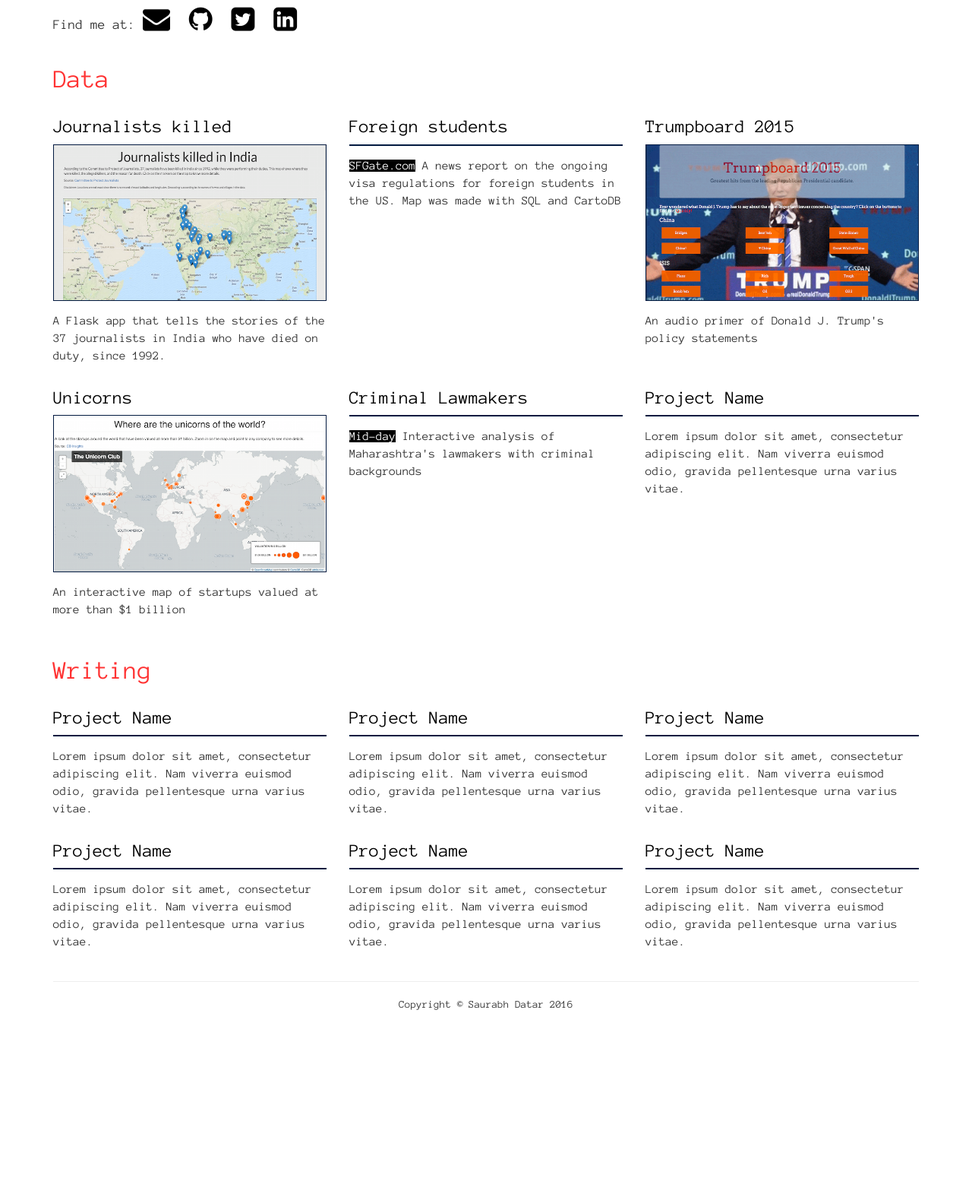
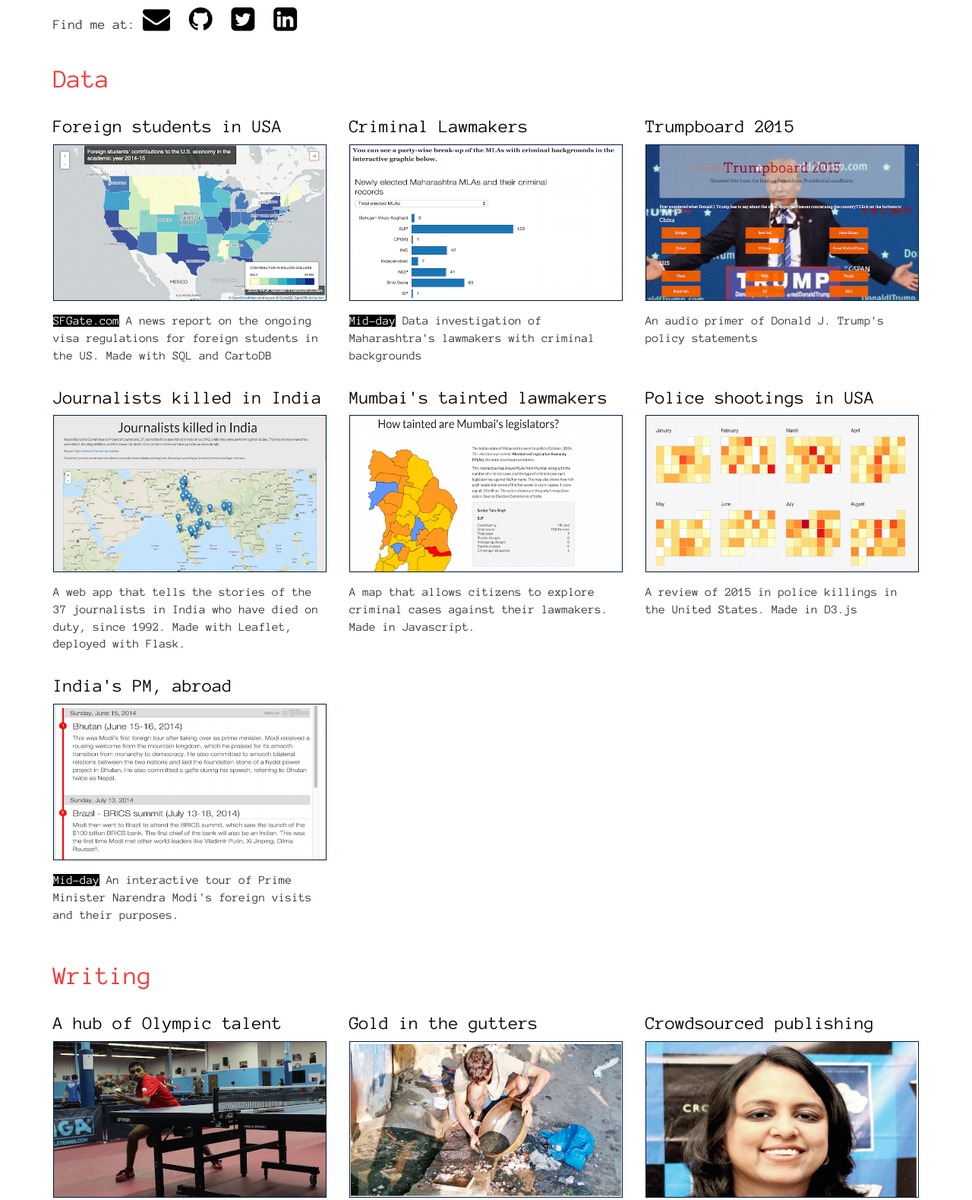
Before and after one commit to ssdatar/ssdatar.github.io, a plain HTML site: page index.html in a window 1280 px wide. Shown: the part 282-1861 px from the top of the page at 76% size. Before the commit the page ends 1634 px from the top, so only its background shows below. Drawn offline with Linux system fonts and the light colour scheme.

Commit message:
Updated home page

```diff
--- a/index.html
+++ b/index.html
@@ -10,7 +10,7 @@
     <meta name="author" content="Saurabh Datar">
     <meta name="description" content="Saurabh Datar. Journalist. Programmer">
     <meta name="keywords" content="Saurabh Datar, journalist, data journalism, portfolio, reporting, writing, coding, programming, Stanford, data visualization, news applications">
-    <title>Saurabh Datar. Journalist + Coder</title>
+    <title>Saurabh Datar. Visual journalist.</title>
     <link href="css/bootstrap.min.css" rel="stylesheet">
 
     <!-- Custom CSS -->
@@ -24,7 +24,6 @@
         <script src="https://oss.maxcdn.com/libs/html5shiv/3.7.0/html5shiv.js"></script>
         <script src="https://oss.maxcdn.com/libs/respond.js/1.4.2/respond.min.js"></script>
     <![endif]-->
-
 </head>
 
 <body>
@@ -46,8 +45,8 @@
             <div class="col-lg-12 intro">
                 <h1>Saurabh Datar</h1>
                 <h4>Journalist. Programmer</h4>
-                <p> Hello, I'm a graduate journalism student at Stanford University, with a focus on data-driven storytelling. Before this, I worked as a journalist in India. I am interested in using code and data to tell compelling stories. That was the tl;dr version. For the juicy details, click <a href="./about.html">here</a>.<p>
-                <p>And here is my <a href="./assets/saurabhdatar.pdf" target="blank">resume<sup>[pdf]</sup></a>.</p>
+                <p> Hello, I'm a graduate journalism student at Stanford University, with a focus on data-driven storytelling. Before this, I worked as a journalist in India. I am interested in using code and data to tell compelling stories. That was the tl;dr version. For the juicy details, click <a class="linkout"href="./about.html">here</a>.<p>
+                <p>And here is my <a class="linkout" href="./assets/saurabhdatar.pdf" target="blank">resume<sup>[pdf]</sup></a>.</p>
 
                 <p>Find me at:
                     <a href="mailto:saurabhsdatar@gmail.com" target="_blank"><i class="fa fa-envelope fa-2x icon"></i></a>
@@ -63,30 +62,31 @@
     <section id="code-projects">
         <div class="row data">
           <h2>Data</h2>
-            <div class="col-md-4 col-sm-4 portfolio-item">
+            <div class="col-md-4 portfolio-item">
                 <h3>
-                    <a href="http://ssdatar.github.io/journalistskilled/build/index.html">Journalists killed</a>
+                    <a href="http://blog.sfgate.com/inthepeninsula/2015/12/15/foreign-stem-students-work-program/">Foreign students in USA</a>
                 </h3>
-                <a href="#">
-                    <img class="img-responsive" src="./assets/journalists.png" alt="">
+                <a href="http://blog.sfgate.com/inthepeninsula/2015/12/15/foreign-stem-students-work-program/">
+                    <img class="img-responsive" src="./assets/foreign-students.png" alt="">
                 </a>
-                <p>A Flask app that tells the stories of the 37 journalists in India who have died on duty, since 1992.</p>
-            </div>
-            <div class="col-md-4 col-sm-4 portfolio-item">
-                <h3>
-                    <a href="#">Foreign students</a>
-                </h3>
-                <a href="#">
-                    <img class="img-responsive" src="./assets/" alt="">
-                </a>
-                <p><span>SFGate.com</span> A news report on the ongoing visa regulations for foreign students in the US. Map was made with SQL and CartoDB</p>
+                <p><span> SFGate.com</span> A news report on the ongoing visa regulations for foreign students in the US. Made with SQL and CartoDB</p>
             </div>
 
-            <div class="col-md-4 col-sm-4 portfolio-item">
+            <div class="col-md-4 portfolio-item">
                 <h3>
-                    <a href="#">Trumpboard 2015</a>
+                    <a href="http://www.mid-day.com/articles/57-per-cent-of-mlas-in-maharashtra-have-criminal-records/15704165">Criminal Lawmakers</a>
                 </h3>
-                <a href="#">
+                <a href="http://www.mid-day.com/articles/57-per-cent-of-mlas-in-maharashtra-have-criminal-records/15704165">
+                    <img class="img-responsive" src="./assets/mla.png" alt="">
+                </a>
+                <p><span> Mid-day</span> Data investigation of Maharashtra's lawmakers with criminal backgrounds</p>
+            </div>
+
+            <div class="col-md-4 portfolio-item">
+                <h3>
+                    <a href="http://ssdatar.github.io/trumpboard/index.html">Trumpboard 2015</a>
+                </h3>
+                <a href="http://ssdatar.github.io/trumpboard/index.html">
                     <img class="img-responsive" src="./assets/trump.png" alt="">
                 </a>
                 <p>An audio primer of Donald J. Trump's policy statements</p>
@@ -97,36 +97,49 @@
 
         <!-- row -->
         <div class="row data">
-            <div class="col-md-4 col-sm-4 portfolio-item">
+            <div class="col-md-4 portfolio-item">
                 <h3>
-                    <a href="#">Unicorns</a>
-                </h3>
-                <a href="http://ssdatar.github.io/unicorns/index.html">
-                    <img class="img-responsive" src="./assets/unicorns.png" alt="">
-                </a>
-                <p>An interactive map of startups valued at more than $1 billion</p>
-            </div>
-            <div class="col-md-4 col-sm-4 portfolio-item">
-                <h3>
-                    <a href="#">Criminal Lawmakers</a>
+                    <a href="http://ssdatar.github.io/journalistskilled/build/index.html">Journalists killed in India</a>
                 </h3>
                 <a href="#">
-                    <img class="img-responsive" src="./assets/" alt="">
+                    <img class="img-responsive" src="./assets/journalists.png" alt="">
                 </a>
-                <p><span>Mid-day</span> Interactive analysis of Maharashtra's lawmakers with criminal backgrounds</p>
+                <p>A web app that tells the stories of the 37 journalists in India who have died on duty, since 1992. Made with Leaflet, deployed with Flask.</p>
             </div>
 
-            <div class="col-md-4 col-sm-4 portfolio-item">
+            <div class="col-md-4 portfolio-item">
                 <h3>
-                    <a href="#">Project Name</a>
+                    <a href="http://ssdatar.github.io/criminalmlas/index.html">Mumbai's tainted lawmakers</a>
                 </h3>
-                <a href="#">
-                    <img class="img-responsive" src="./assets/" alt="">
+                <a href="http://ssdatar.github.io/criminalmlas/index.html">
+                    <img class="img-responsive" src="./assets/mumbai.png" alt="">
                 </a>
-                <p>Lorem ipsum dolor sit amet, consectetur adipiscing elit. Nam viverra euismod odio, gravida pellentesque urna varius vitae.</p>
+                <p>A map that allows citizens to explore criminal cases against their lawmakers. Made in Javascript.</p>
+            </div>
+
+            <div class="col-md-4 portfolio-item">
+                <h3>
+                    <a href="http://ssdatar.github.io/shootingcalendar/index.html">Police shootings in USA</a>
+                </h3>
+                <a href="http://ssdatar.github.io/shootingcalendar/index.html">
+                    <img class="img-responsive" src="./assets/police.png" alt="">
+                </a>
+                <p>A review of 2015 in police killings in the United States. Made in D3.js</p>
             </div>
         </div>
         <!-- /.row -->
+
+        <div class="row data">
+            <div class="col-md-4 portfolio-item">
+                <h3>
+                    <a href="http://bit.ly/ModiFly">India's PM, abroad</a>
+                </h3>
+                <a href="http://bit.ly/ModiFly">
+                    <img class="img-responsive" src="./assets/modi.png" alt="">
+                </a>
+                <p><span>Mid-day</span> An interactive tour of Prime Minister Narendra Modi's foreign visits and their purposes.</p>
+            </div>
+        </div>
     </section>
     <!-- /section.data -->
 
@@ -134,65 +147,55 @@
     <section id="writing-projects">
         <div class="row writing">
             <h2>Writing</h2>
-            <div class="col-md-4 col-sm-4 portfolio-item">
+            <div class="col-md-4 portfolio-item">
                 <h3>
-                    <a href="#">Project Name</a>
+                    <a href="http://blog.sfgate.com/inthepeninsula/2015/12/19/india-community-center-table-tennis-facility-olympic-success/">A hub of Olympic talent</a>
                 </h3>
-                <a href="#">
-                    <img class="img-responsive" src="./assets/" alt="">
+                <a href="http://blog.sfgate.com/inthepeninsula/2015/12/19/india-community-center-table-tennis-facility-olympic-success/">
+                    <img class="img-responsive" src="./assets/tt.png" alt="">
                 </a>
-                <p>Lorem ipsum dolor sit amet, consectetur adipiscing elit. Nam viverra euismod odio, gravida pellentesque urna varius vitae.</p>
+                <p><span>SFGate</span> A table tennis center run by the Indian community is an incubator for the US Olympic team</p>
             </div>
-            <div class="col-md-4 col-sm-4 portfolio-item">
+            <div class="col-md-4 portfolio-item">
                 <h3>
-                    <a href="#">Project Name</a>
+                    <a href="http://www.mid-day.com/articles/meet-the-men-who-hunt-for-gold-in-the-drains-of-mumbai/242973">Gold in the gutters</a>
                 </h3>
-                <a href="#">
-                    <img class="img-responsive" src="./assets/" alt="">
+                <a href="http://www.mid-day.com/articles/meet-the-men-who-hunt-for-gold-in-the-drains-of-mumbai/242973">
+                    <img class="img-responsive" src="./assets/gold.png" alt="">
                 </a>
-                <p>Lorem ipsum dolor sit amet, consectetur adipiscing elit. Nam viverra euismod odio, gravida pellentesque urna varius vitae.</p>
+                <p><span>Mid-day</span> Deep in the bullion market of Mumbai, these hunters find gold in its drains and dirt.</p>
             </div>
 
-            <div class="col-md-4 col-sm-4 portfolio-item">
+            <div class="col-md-4 portfolio-item">
                 <h3>
-                    <a href="#">Project Name</a>
+                    <a href="http://www.mid-day.com/articles/are-you-a-bloody-good-writer/15013049">Crowdsourced publishing</a>
                 </h3>
-                <a href="#">
-                    <img class="img-responsive" src="./assets/" alt="">
+                <a href="http://www.mid-day.com/articles/are-you-a-bloody-good-writer/15013049">
+                    <img class="img-responsive" src="./assets/book.png" alt="">
                 </a>
-                <p>Lorem ipsum dolor sit amet, consectetur adipiscing elit. Nam viverra euismod odio, gravida pellentesque urna varius vitae.</p>
+                <p><span>Mid-day</span> An Indian author-entrepreneur trusts the wisdom of the crowd to publish the next bestseller.</p>
             </div>
         </div>
         <!-- /.row -->
 
         <div class="row writing">
-            <div class="col-md-4 col-sm-4 portfolio-item">
+            <div class="col-md-4 portfolio-item">
                 <h3>
-                    <a href="#">Project Name</a>
+                    <a href="http://www.mid-day.com/articles/farm-labourers-son-on-his-way-to-world-cup-in-brazil/15351191">From farms to FIFA</a>
                 </h3>
-                <a href="#">
-                    <img class="img-responsive" src="./assets/" alt="">
+                <a href="http://www.mid-day.com/articles/farm-labourers-son-on-his-way-to-world-cup-in-brazil/15351191">
+                    <img class="img-responsive" src="./assets/soccer.png" alt="">
                 </a>
-                <p>Lorem ipsum dolor sit amet, consectetur adipiscing elit. Nam viverra euismod odio, gravida pellentesque urna varius vitae.</p>
+                <p><span>Mid-day</span> A boy from the farmer suicide belt of India goes to the FIFA World Cup.</p>
             </div>
-            <div class="col-md-4 col-sm-4 portfolio-item">
+            <div class="col-md-4 portfolio-item">
                 <h3>
-                    <a href="#">Project Name</a>
+                    <a href="http://www.mid-day.com/articles/revealed-how-tv-news-channels-prepare-for-prime-time-panel-discussions/15288163">Prime-time noisemakers</a>
                 </h3>
-                <a href="#">
-                    <img class="img-responsive" src="./assets/" alt="">
+                <a href="http://www.mid-day.com/articles/revealed-how-tv-news-channels-prepare-for-prime-time-panel-discussions/15288163">
+                    <img class="img-responsive" src="./assets/news.png" alt="">
                 </a>
-                <p>Lorem ipsum dolor sit amet, consectetur adipiscing elit. Nam viverra euismod odio, gravida pellentesque urna varius vitae.</p>
-            </div>
-
-            <div class="col-md-4 col-sm-4 portfolio-item">
-                <h3>
-                    <a href="#">Project Name</a>
-                </h3>
-                <a href="#">
-                    <img class="img-responsive" src="./assets/" alt="">
-                </a>
-                <p>Lorem ipsum dolor sit amet, consectetur adipiscing elit. Nam viverra euismod odio, gravida pellentesque urna varius vitae.</p>
+                <p><span>Mid-day</span> The people behind the cacophonous talking heads of Indian news television.</p>
             </div>
         </div>
     </section>
@@ -213,10 +216,10 @@
     <!-- /.container -->
 
     <!-- jQuery -->
-    <script src="js/jquery.js"></script>
+    <!--script src="js/jquery.js"></script-->
 
     <!-- Bootstrap Core JavaScript -->
-    <script src="js/bootstrap.min.js"></script>
+    <!--script src="js/bootstrap.min.js"></script-->
 
 </body>
 
```
